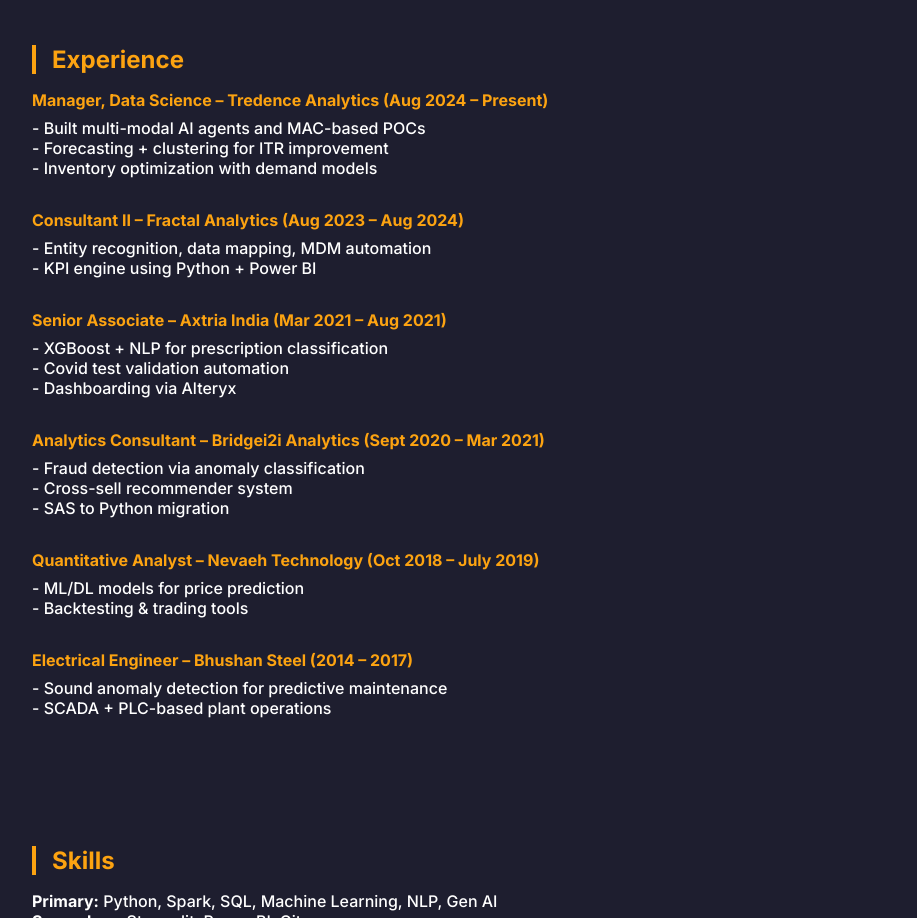
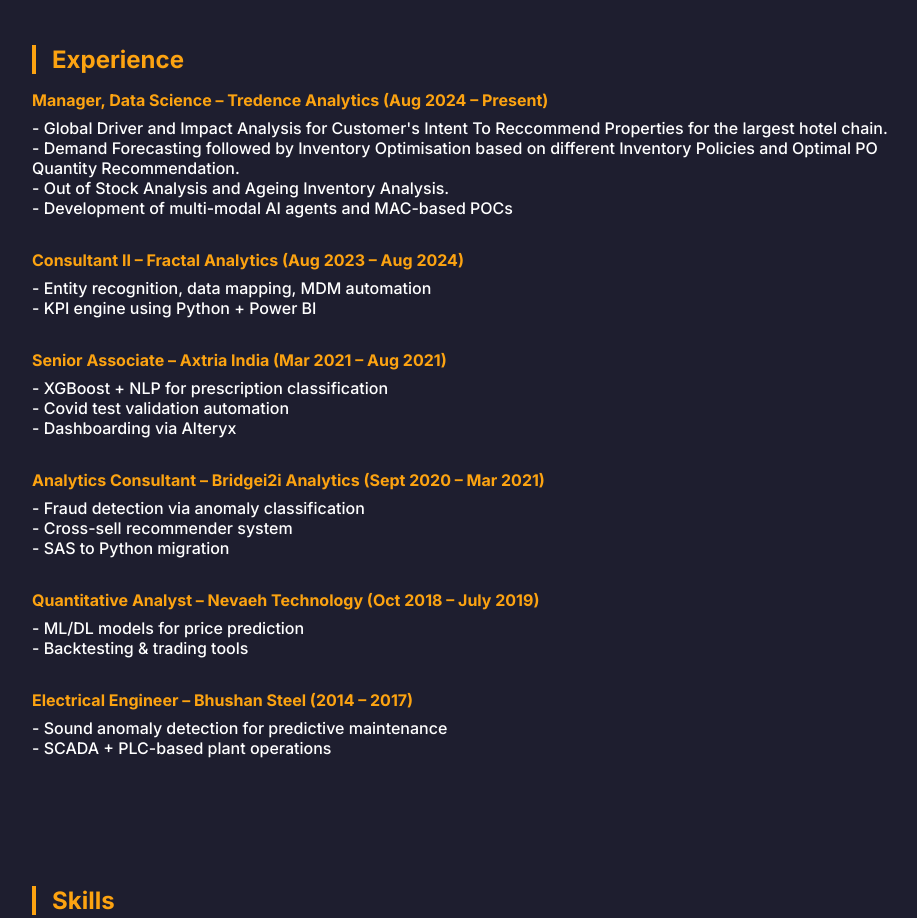
Before and after one commit to abhishek-03/abhishek-03.github.io, a plain HTML site: page index.html in a window 1280 px wide. Shown: the part 1133-2051 px from the top of the page, without its empty margins (152-1069 px from the left). Drawn offline with nearby package versions, Linux system fonts and the light colour scheme.

Commit message:
Update index.html
Tredence Update 1

```diff
--- a/index.html
+++ b/index.html
@@ -196,9 +196,10 @@
           Manager, Data Science – Tredence Analytics (Aug 2024 – Present)
         </div>
         <div style="margin-top: 0.5rem;">
-          - Built multi-modal AI agents and MAC-based POCs<br>
-          - Forecasting + clustering for ITR improvement<br>
-          - Inventory optimization with demand models
+          - Global Driver and Impact Analysis for Customer's Intent To Reccommend Properties for the largest hotel chain.<br>
+          - Demand Forecasting followed by Inventory Optimisation based on different Inventory Policies and Optimal PO Quantity Recommendation.<br>
+          - Out of Stock Analysis and Ageing Inventory Analysis.<br>
+          - Development of multi-modal AI agents and MAC-based POCs<br>
         </div>
       </li>
 
```
